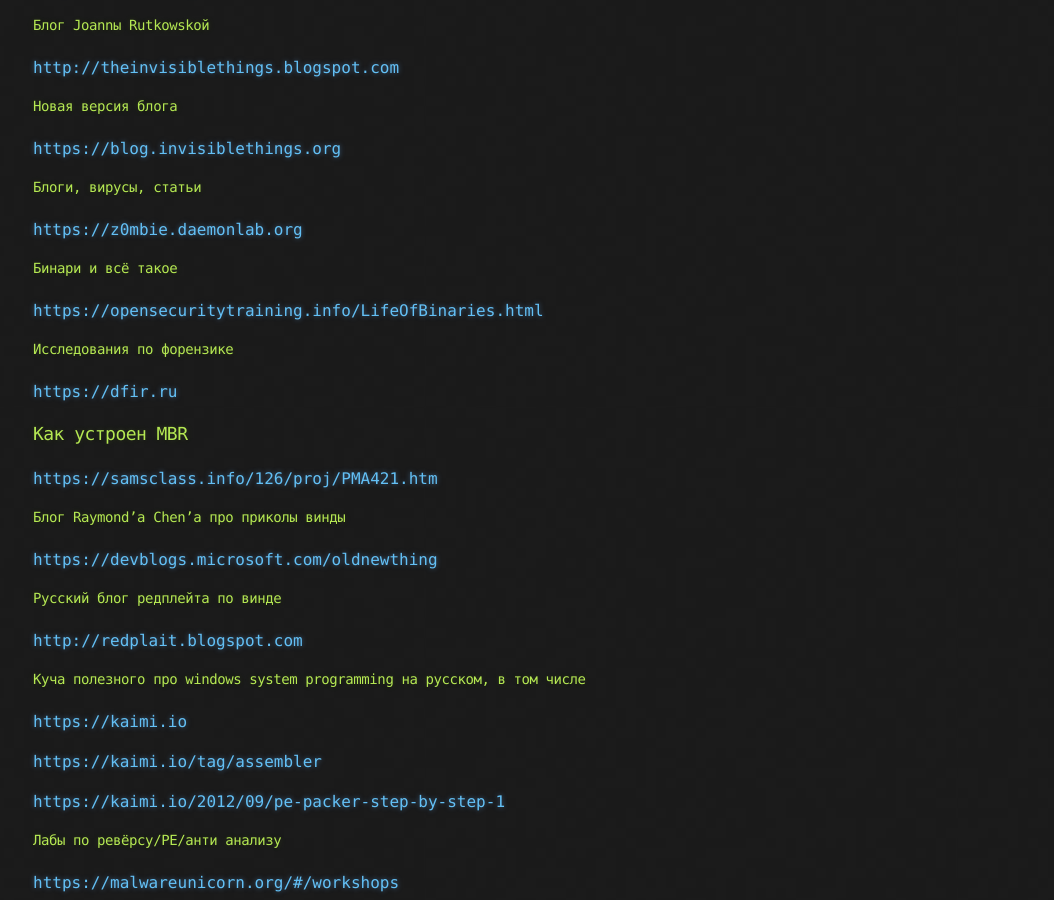
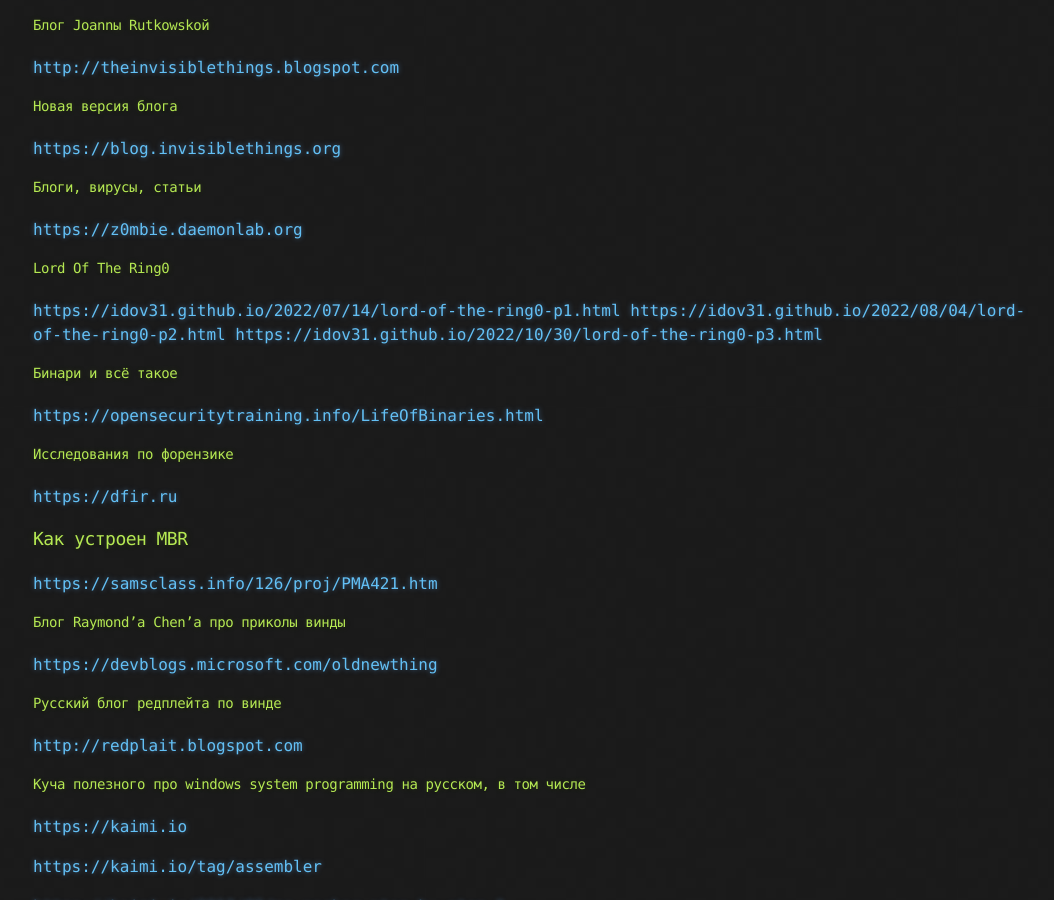
Before and after one commit to TrueBad0ur/myjekyllblog, a Jekyll site: the page built from jekyll/_posts/2021-10-02-Reverse-Engineering-Roadmap.md, in a window 1280 px wide and 900 px high, scrolled down 1189 px. Shown: the whole window, without its empty margins (107-1161 px from the left). Built offline with Jekyll 4.4.1, drawn with Linux system fonts in a browser that asks for light colours.

Commit message:
Change roadmap

```diff
--- a/jekyll/_posts/2021-10-02-Reverse-Engineering-Roadmap.md
+++ b/jekyll/_posts/2021-10-02-Reverse-Engineering-Roadmap.md
@@ -58,6 +58,11 @@
 
 #### [](#header-4)Блоги, вирусы, статьи
 [https://z0mbie.daemonlab.org](https://z0mbie.daemonlab.org)
+
+#### [](#header-4)Lord Of The Ring0
+[https://idov31.github.io/2022/07/14/lord-of-the-ring0-p1.html](Part 1)
+[https://idov31.github.io/2022/08/04/lord-of-the-ring0-p2.html](Part 2)
+[https://idov31.github.io/2022/10/30/lord-of-the-ring0-p3.html](Part 3)
 
 #### [](#header-4)Бинари и всё такое
 [https://opensecuritytraining.info/LifeOfBinaries.html](https://opensecuritytraining.info/LifeOfBinaries.html)
```
